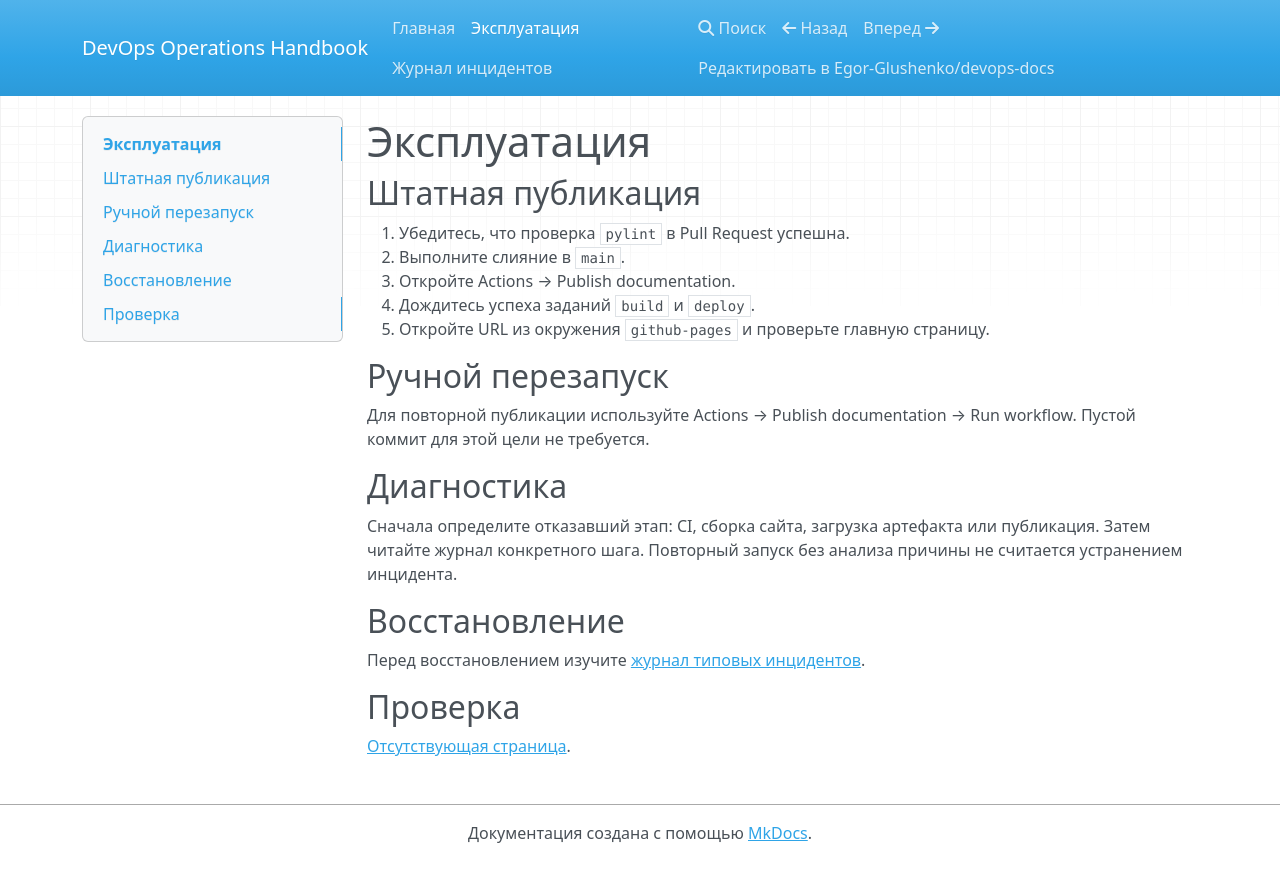
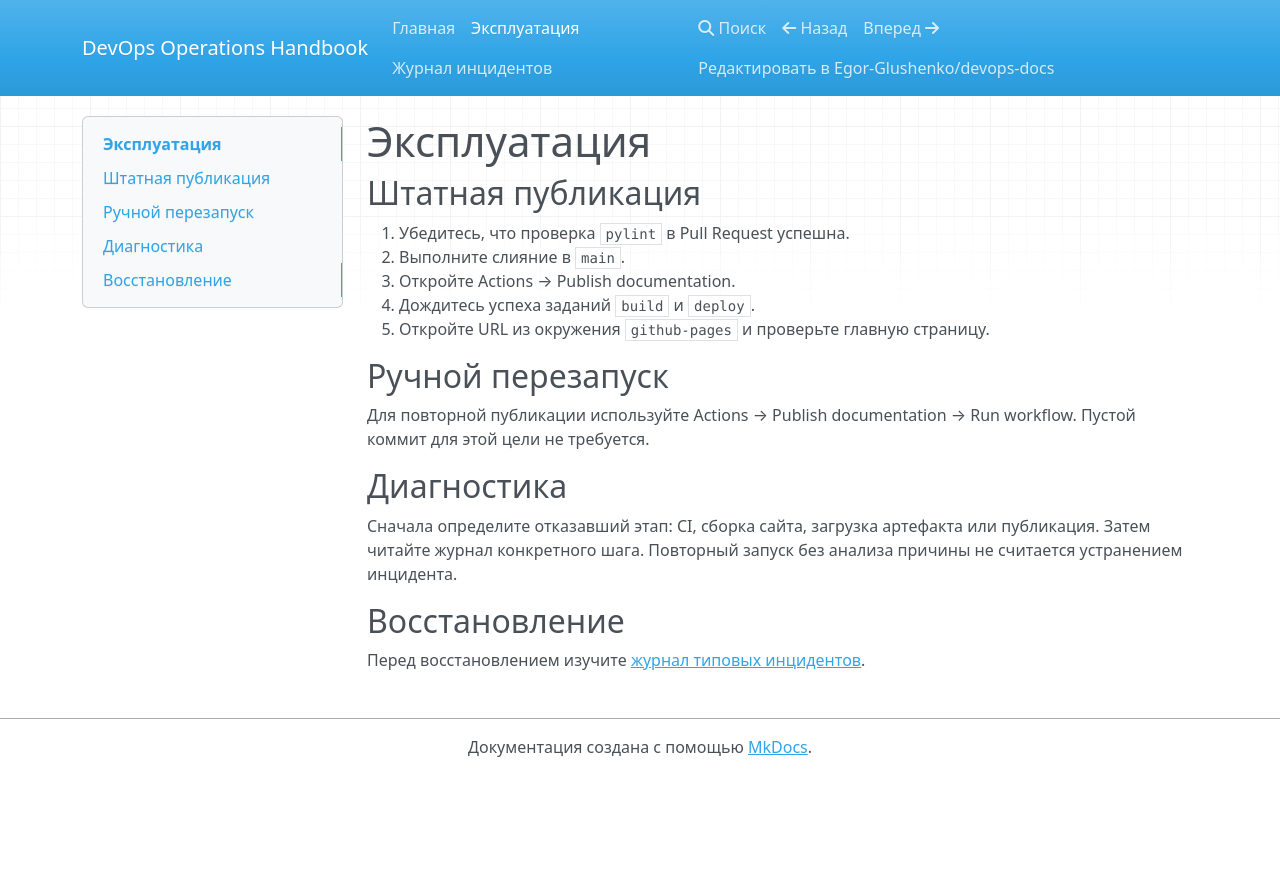
Before and after one commit to Egor-Glushenko/devops-docs, an MkDocs documentation site: the page built from docs/runbook.md, in a window 1280 px wide. Shown: the top 882 px of the page. Built offline with MkDocs 1.6.1, drawn with Linux system fonts in a browser that asks for light colours; nearby versions of some CDN libraries.

Commit message:
docs: drop link to missing page

```diff
--- a/docs/runbook.md
+++ b/docs/runbook.md
@@ -22,7 +22,3 @@
 ## Восстановление
 
 Перед восстановлением изучите [журнал типовых инцидентов](incidents.md).
-
-## Проверка
-
-[Отсутствующая страница](missing-page.md).
```
